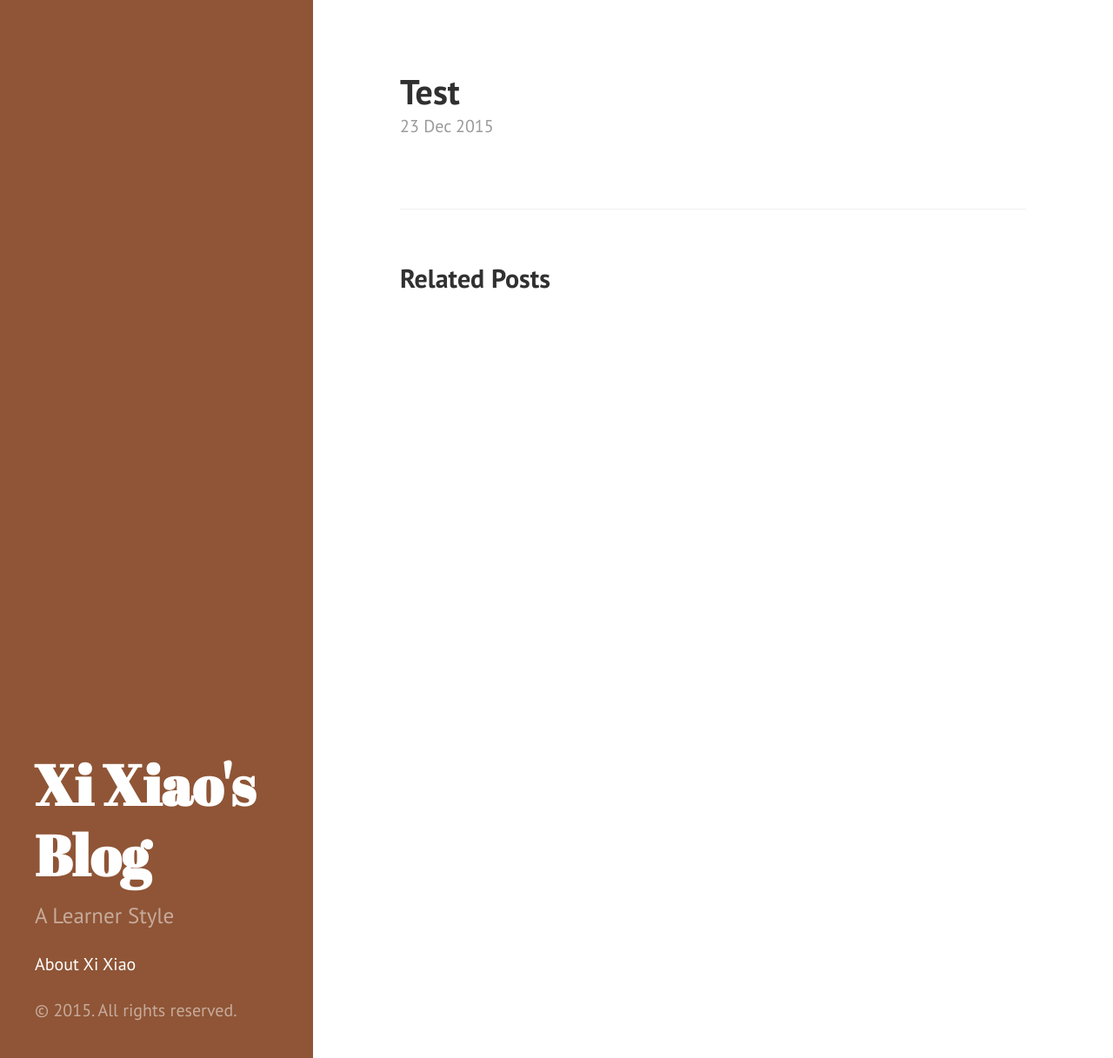
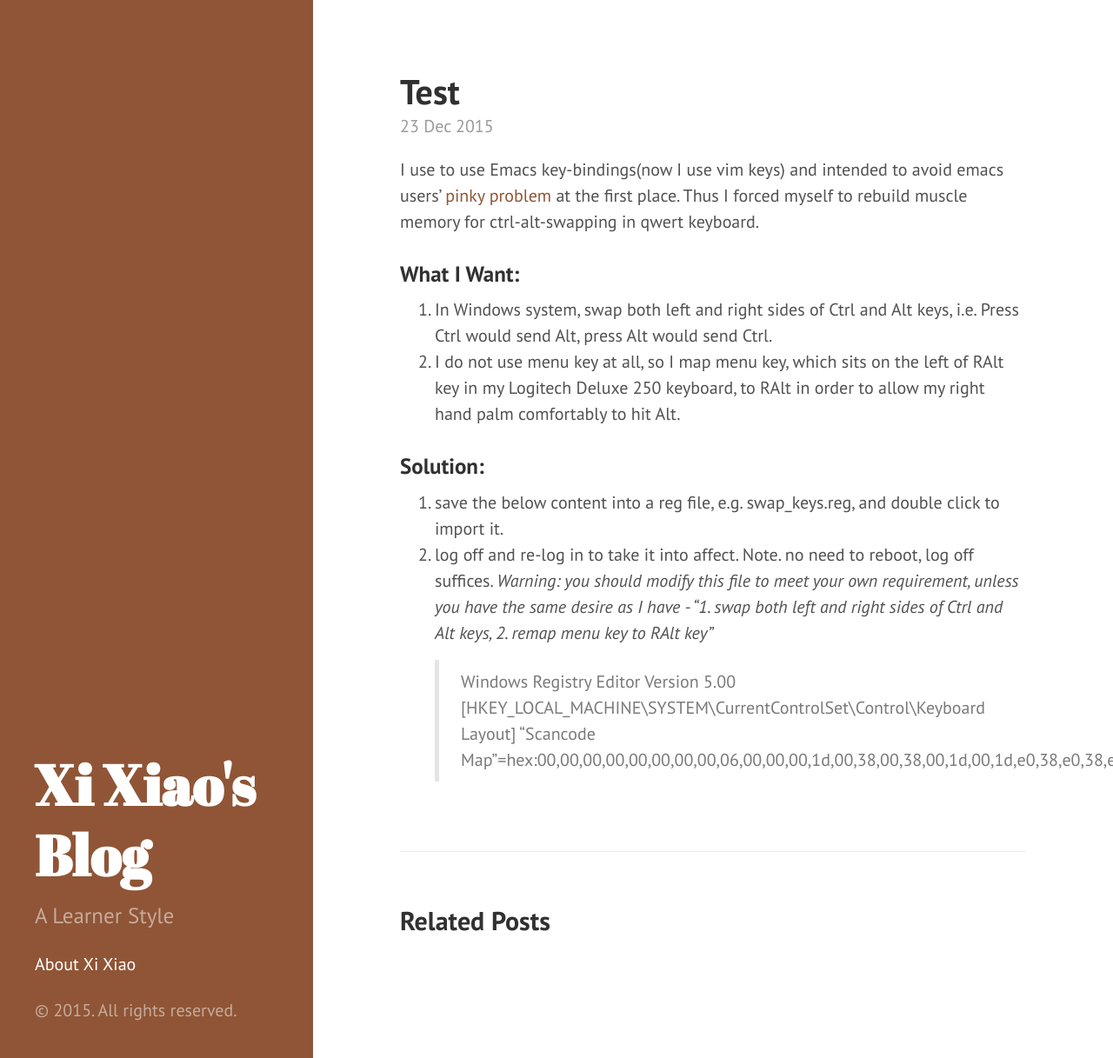
Before and after one commit to Xixiao007/blog.xixiao.info, a Jekyll site: the page built from _posts/2015-12-23-test.md, in a window 1280 px wide and 1217 px high. Shown: the whole window at 87% size. Built offline with Jekyll 4.4.1, drawn with Linux system fonts in a browser that asks for light colours.

Commit message:
"commit"

```diff
--- a/_config.yml
+++ b/_config.yml
@@ -1,7 +1,7 @@
 # Dependencies
 markdown:         kramdown
-highlighter:      pygments
-gems:              [jekyll-paginate, rouge, jekyll-gist, jekyll-watch]
+highlighter:      rouge
+gems:             [jekyll-paginate, rouge, jekyll-gist, jekyll-watch]
 
 # Permalinks
 permalink:        pretty
--- a/_posts/2015-12-23-test.md
+++ b/_posts/2015-12-23-test.md
@@ -2,3 +2,18 @@
 title: "Test"
 layout: post
 ---
+
+
+I use to use Emacs key-bindings(now I use vim keys) and intended to avoid emacs users' [pinky problem](http://ergoemacs.org/emacs/emacs_pinky.html) at the first place. Thus I forced myself to rebuild muscle memory for ctrl-alt-swapping in qwert keyboard.
+
+###What I Want:
+1. In Windows system, swap both left and right sides of Ctrl and Alt keys, i.e. Press Ctrl would send Alt, press Alt would send Ctrl.
+2. I do not use menu key at all, so I map menu key, which sits on the left of RAlt key in my Logitech Deluxe 250 keyboard, to RAlt in order to allow my right hand palm comfortably to hit Alt.
+
+###Solution:
+1. save the below content into a reg file, e.g. swap_keys.reg, and double click to import it.
+2. log off and re-log in to take it into affect. Note. no need to reboot, log off suffices.
+*Warning: you should modify this file to meet your own requirement, unless you have the same desire as I have - "1. swap both left and right sides of Ctrl and Alt keys, 2. remap menu key to RAlt key"*
+>Windows Registry Editor Version 5.00
+ [HKEY_LOCAL_MACHINE\SYSTEM\CurrentControlSet\Control\Keyboard Layout]
+ "Scancode Map"=hex:00,00,00,00,00,00,00,00,06,00,00,00,1d,00,38,00,38,00,1d,00,1d,e0,38,e0,38,e0,1d,e0,38,e0,5d,e0,00,00,00,00
```
